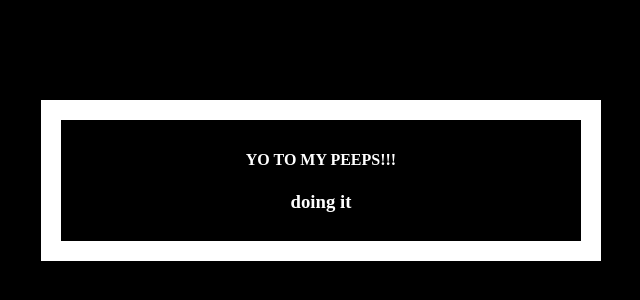
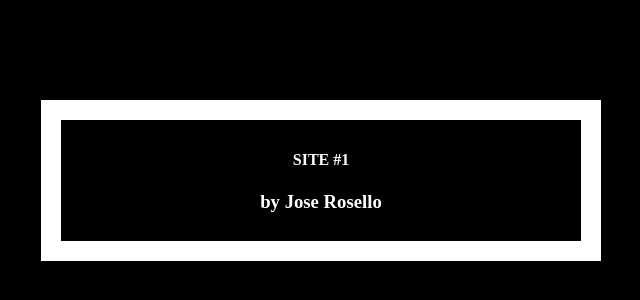
Before and after one commit to joserosello06/site, a Flask app: page / in a window 1280 px wide. Shown: the top 300 px of the page, without its empty margins (319-959 px from the left). Run offline with Flask 2, Linux system fonts and the light colour scheme.

Commit message:
Update index.html

```diff
--- a/templates/index.html
+++ b/templates/index.html
@@ -19,8 +19,8 @@
   </head>
   <body>
     <div class="container">
-      <h4> yo to my peeps!!! </h4>
-      <h3> doing it </h3>
+      <h4> site #1 </h4>
+      <h3> by Jose Rosello </h3>
     </div>
   </body>
 </html>
```
